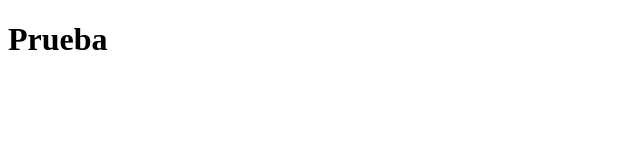
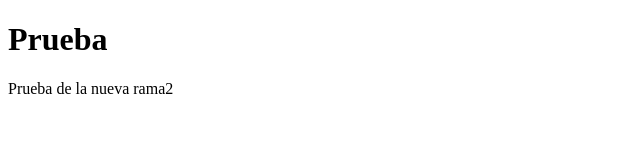
Before and after one commit to Diego2180/Dante, a plain HTML site: page index.html in a window 1280 px wide. Shown: the whole page, without its empty margins (0-640 px from the left). Drawn offline with Linux system fonts and the light colour scheme.

Commit message:
agrgando pruba de la rama2

```diff
--- a/index.html
+++ b/index.html
@@ -5,5 +5,7 @@
 </head>
 <body>
 	<h1>Prueba</h1>
+
+	<p>Prueba de la nueva rama2</p>
 </body>
 </html>
```
